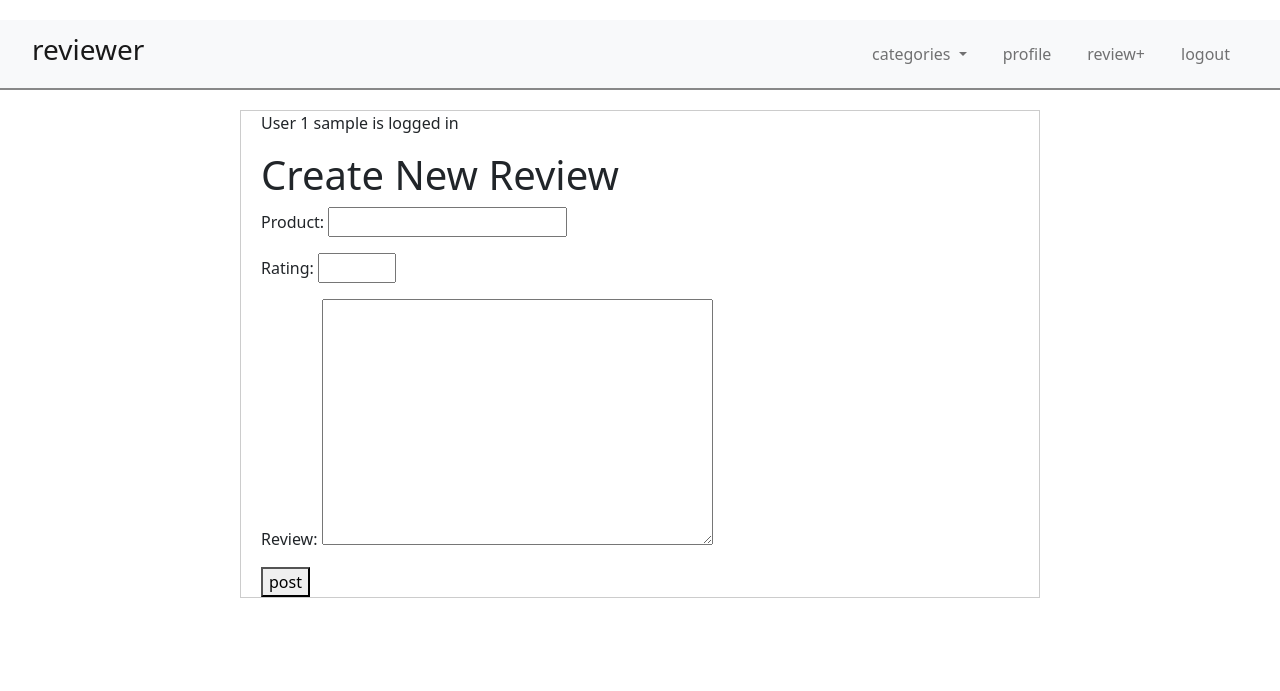
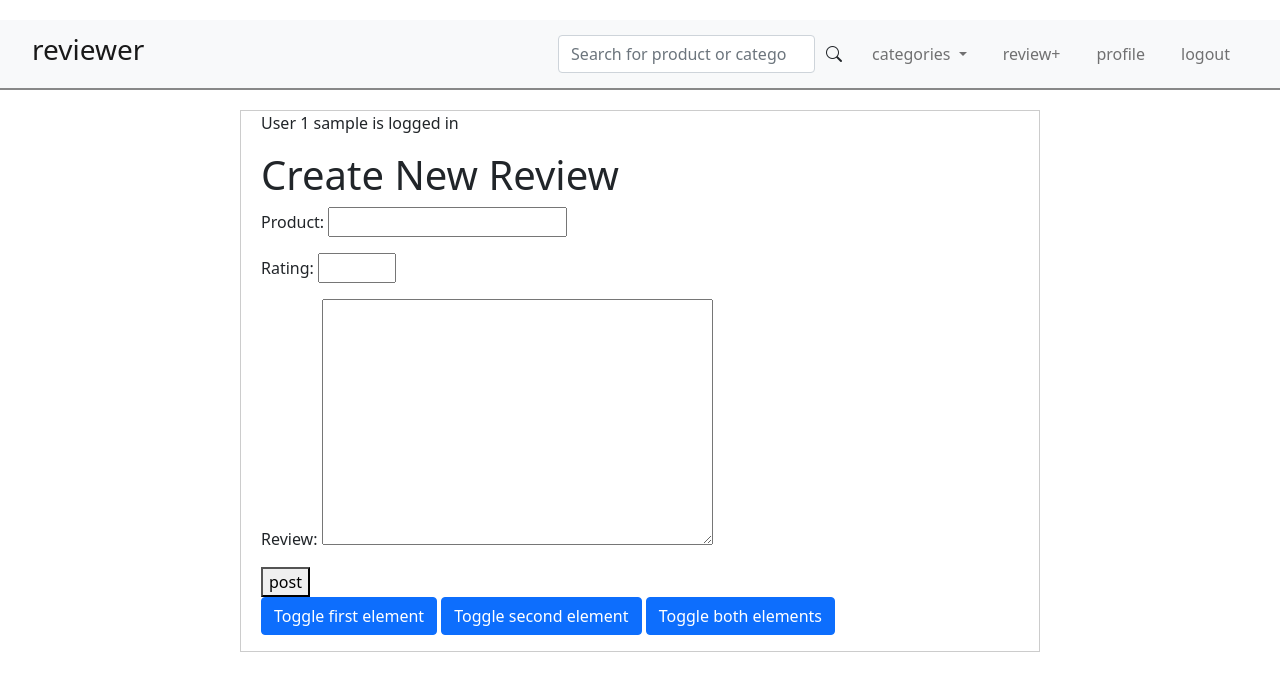
Before and after one commit to hire-blac/reviewersite, a Django app: page /reviews/new in a window 1280 px wide. Shown: the top 691 px of the page. Run offline with Django 3.2, Linux system fonts and the light colour scheme; the visitor is signed in with stand-in values (Sample User, id 1); some libraries are stand-ins or nearby versions.

Commit message:
added search bar

```diff
--- a/reviewer/templates/main/base.html
+++ b/reviewer/templates/main/base.html
@@ -8,6 +8,7 @@
 
   <link href="https://cdn.jsdelivr.net/npm/bootstrap@5.0.0/dist/css/bootstrap.min.css" rel="stylesheet" integrity="sha384-wEmeIV1mKuiNpC+IOBjI7aAzPcEZeedi5yW5f2yOq55WWLwNGmvvx4Um1vskeMj0" crossorigin="anonymous">
   <script src="https://cdn.jsdelivr.net/npm/bootstrap@5.0.0/dist/js/bootstrap.bundle.min.js" integrity="sha384-p34f1UUtsS3wqzfto5wAAmdvj+osOnFyQFpp4Ua3gs/ZVWx6oOypYoCJhGGScy+8" crossorigin="anonymous"></script>
+  <link rel="stylesheet" href="https://cdn.jsdelivr.net/npm/bootstrap-icons@1.7.2/font/bootstrap-icons.css">
 
   {% load static %}
   <link rel="stylesheet" href="{% static 'reviewer/style.css' %}">
@@ -18,10 +19,24 @@
   <nav class="navbar navbar-expand-lg mb navbar-light bg-light">
     <div class="container-fluid">
       <a class="navbar-brand" href="/"><h3>reviewer</h3></a>
-      <button class="navbar-toggler" type="button" data-bs-toggle="collapse" data-bs-target="#navbarNav" aria-controls="navbarNav" aria-expanded="false" aria-label="Toggle navigation">
+      <button class="navbar-toggler border-0 " type="button" data-bs-toggle="collapse" data-bs-target="#navbarNav" aria-controls="navbarNav" aria-expanded="false" aria-label="Toggle navigation">
         <span class="navbar-toggler-icon"></span>
       </button>
       <div class="collapse navbar-collapse justify-content-end" id="navbarNav">
+
+        <form class="d-flex input-group w-auto">
+          <input
+            type="search"
+            class="form-control rounded"
+            placeholder="Search for product or category"
+            aria-label="Search"
+            aria-describedby="search-addon"
+          />
+          <button class="input-group-text border-0 bg-transparent" id="search-addon">
+            <i class="bi bi-search"></i>
+          </button>
+        </form>
+
         <ul class="navbar-nav bg-light">
           <li class="nav-item dropdown">
             <a class="nav-link dropdown-toggle" href="#" id="navbarDropdown" role="button" data-bs-toggle="dropdown" aria-expanded="false">
@@ -33,13 +48,13 @@
               <li><a class="dropdown-item" href="#">category3</a></li>
             </ul>
           </li>
+          <li class="nav-item">
+            <a class="nav-link" href="/reviews/new">review+</a>
+          </li>
         {% if user.is_authenticated %}
 
           <li class="nav-item">
             <a class="nav-link" href="/profile">profile</a>
-          </li>
-          <li class="nav-item">
-            <a class="nav-link" href="/reviews/new">review+</a>
           </li>
           <li class="nav-item">
             <a class="nav-link" href="/logout">logout</a>
--- a/reviewer/templates/main/newreview.html
+++ b/reviewer/templates/main/newreview.html
@@ -9,7 +9,31 @@
   <form action="" method='post'>
     {% csrf_token %}
     {{form.as_p}}
-    <button>post</button>
+    {% if user.is_authenticated %}
+      <button>post</button>
+    {% endif %}
+      <p>
+        <a class="btn btn-primary" data-bs-toggle="collapse" href="#multiCollapseExample1" role="button" aria-expanded="false" aria-controls="multiCollapseExample1">Toggle first element</a>
+        <button class="btn btn-primary" type="button" data-bs-toggle="collapse" data-bs-target="#multiCollapseExample2" aria-expanded="false" aria-controls="multiCollapseExample2">Toggle second element</button>
+        <button class="btn btn-primary" type="button" data-bs-toggle="collapse" data-bs-target=".multi-collapse" aria-expanded="false" aria-controls="multiCollapseExample1 multiCollapseExample2">Toggle both elements</button>
+      </p>
+      <div class="row">
+        <div class="col">
+          <div class="collapse multi-collapse" id="multiCollapseExample1">
+            <div class="card card-body">
+              Some placeholder content for the first collapse component of this multi-collapse example. This panel is hidden by default but revealed when the user activates the relevant trigger.
+            </div>
+          </div>
+        </div>
+        <div class="col">
+          <div class="collapse multi-collapse" id="multiCollapseExample2">
+            <div class="card card-body">
+              Some placeholder content for the second collapse component of this multi-collapse example. This panel is hidden by default but revealed when the user activates the relevant trigger.
+            </div>
+          </div>
+        </div>
+      </div>
+
   </form>
 
 {% endblock content %}
--- a/reviewer/views.py
+++ b/reviewer/views.py
@@ -93,7 +93,7 @@ def find_user(response):
 #     return render(response, 'main/allreviews.html', {'title': 'Reviews', 'reviews':reviews})
 
 # create a new review
-@login_required(login_url='/login/')
+# @login_required(login_url='/login/')
 def new_review(response):
 
     if response.method == "POST":
```
